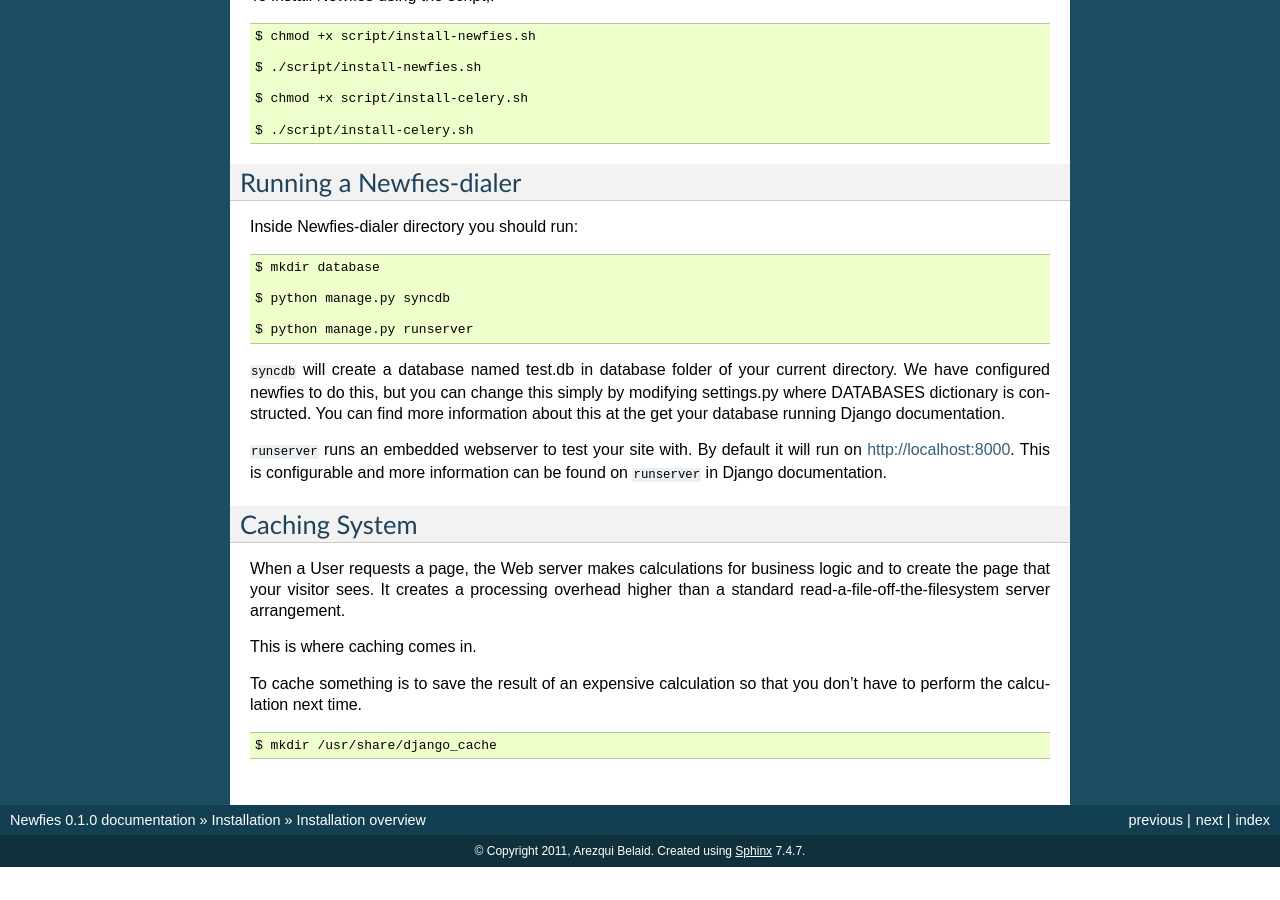
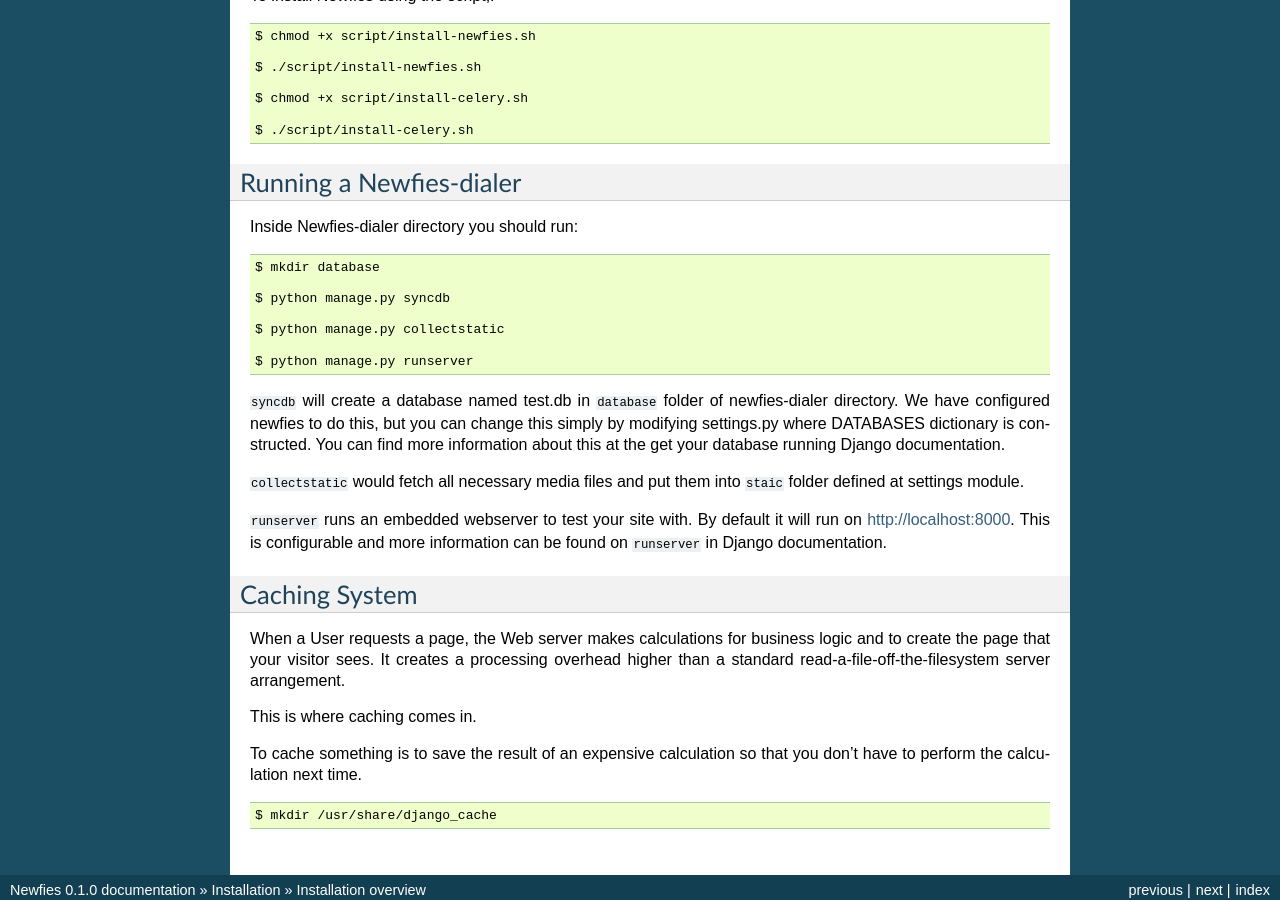
Before and after one commit to newfies-dialer/newfies-dialer, a Sphinx documentation site: the page built from docs/source/installation-overview.rst, in a window 1280 px wide and 900 px high, scrolled down 1196 px. Built offline with Sphinx 7.4.7, drawn with Linux system fonts in a browser that asks for light colours; before the commit the page ends 2063 px from its top, so only the background shows below that.

Commit message:
updated doc

```diff
--- a/docs/source/installation-overview.rst
+++ b/docs/source/installation-overview.rst
@@ -84,13 +84,19 @@
 
     $ python manage.py syncdb
 
+    $ python manage.py collectstatic
+
     $ python manage.py runserver
 
-``syncdb`` will create a database named test.db in database folder of your
-current directory. We have configured newfies to do this, but you can change
-this simply by modifying settings.py where DATABASES dictionary is constructed.
-You can find more information about this at the get your database running
-Django documentation.
+
+``syncdb`` will create a database named test.db in ``database`` folder of
+newfies-dialer directory. We have configured newfies to do this, but you can
+change this simply by modifying settings.py where DATABASES dictionary is
+constructed. You can find more information about this at the get your database
+running Django documentation.
+
+``collectstatic`` would fetch all necessary media files and put them into
+``staic`` folder defined at settings module.
 
 ``runserver`` runs an embedded webserver to test your site with.
 By default it will run on http://localhost:8000. This is configurable and more
```
